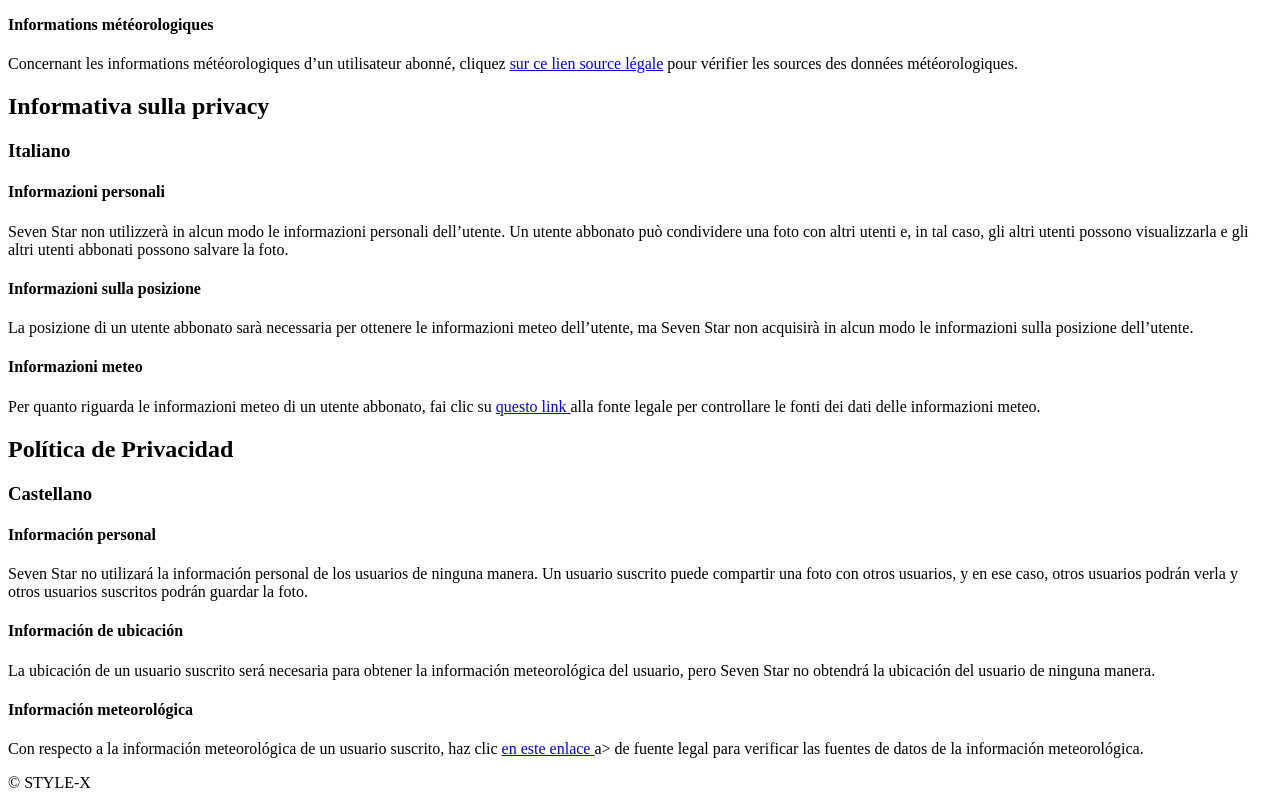
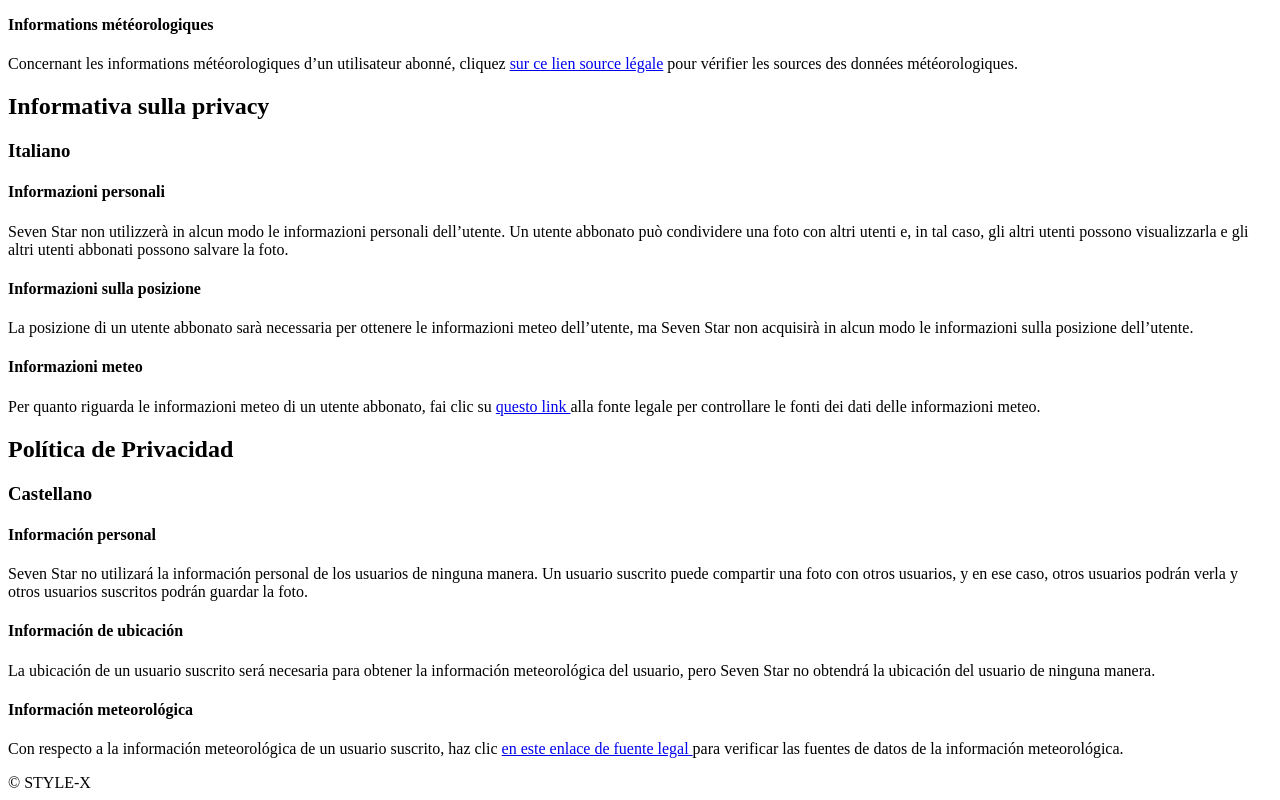
Before and after one commit to kensuke-style-x/privacy, a plain HTML site: page index.html in a window 1280 px wide. Shown: the part 1059-1859 px from the top of the page. Drawn offline with Linux system fonts and the light colour scheme.

Commit message:
Update index.html

```diff
--- a/index.html
+++ b/index.html
@@ -47,7 +47,7 @@ Seven Star will not get the user's location information in any way. </p>
 <h4>Información de ubicación</h4>
 <p>La ubicación de un usuario suscrito será necesaria para obtener la información meteorológica del usuario, pero Seven Star no obtendrá la ubicación del usuario de ninguna manera.</p>
 <h4>Información meteorológica</h4>
-<p>Con respecto a la información meteorológica de un usuario suscrito, haz clic <a href="https://weatherkit.apple.com/legal-attribution.html"> en este enlace </a>a> de fuente legal para verificar las fuentes de datos de la información meteorológica.</p>
+<p>Con respecto a la información meteorológica de un usuario suscrito, haz clic <a href="https://weatherkit.apple.com/legal-attribution.html"> en este enlace de fuente legal </a> para verificar las fuentes de datos de la información meteorológica.</p>
 </body>
 <div class> ©︎ STYLE-X </div>
 </html>
```
